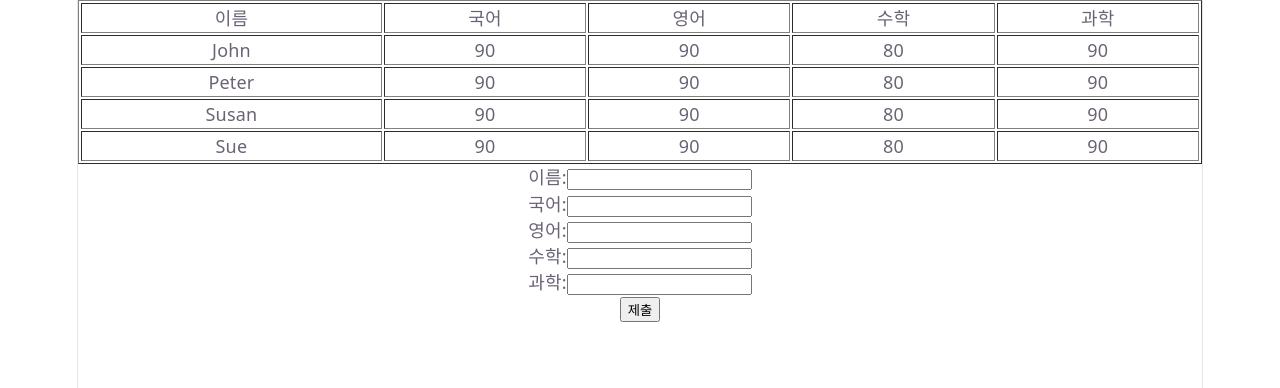
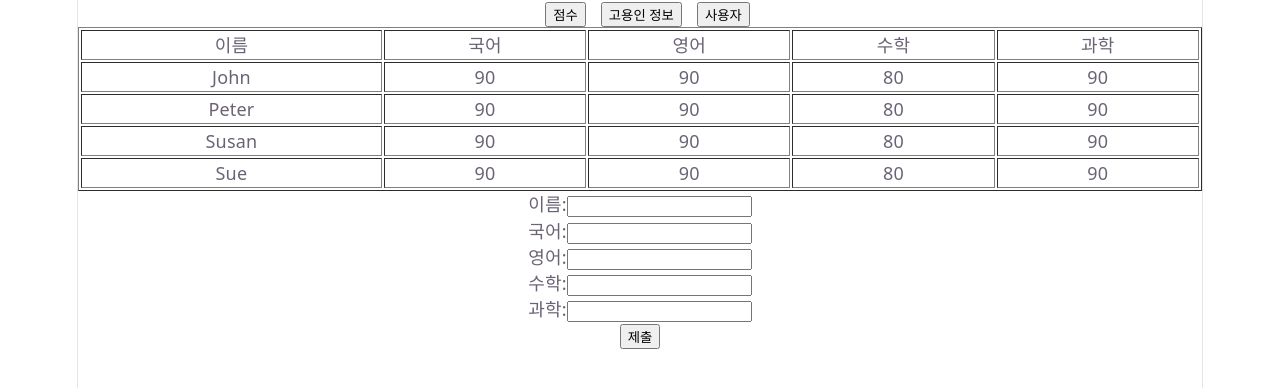
Before and after one commit to Yubeol/2026_05_13_frontend_react, a React (Vite) app: page /score in a window 1280 px wide. Shown: the top 388 px of the page. Built offline with nearby package versions, Linux system fonts and the light colour scheme.

Commit message:
HeadBar 추가

```diff
--- a/src/App.jsx
+++ b/src/App.jsx
@@ -2,6 +2,7 @@ import './App.css'
 import ScorePage from './pages/ScorePage'
 import UserPage from './pages/UserPage'
 import EmployeePage from './pages/EmployeePage'
+import HeaderBar from './components/HeaderBar'
 import { Route, Routes, BrowserRouter } from 'react-router-dom'
 
 const style = {
@@ -19,6 +20,7 @@ function App() {
 
   return (
     <BrowserRouter>
+    <HeaderBar/>
       <Routes>
         <Route path="/score" element={<ScorePage />} />
         <Route path="/user" element={<UserPage />} />
--- /dev/null
+++ b/src/components/HeaderBar.jsx
@@ -0,0 +1,14 @@
+import React from 'react'
+import { Link } from 'react-router-dom'
+
+function HeaderBar() {
+  return (
+    <div>
+      <Link style={{marginLeft:"15px"}} to="/score"><button>점수</button></Link>
+      <Link style={{marginLeft:"15px"}} to="/employee"><button>고용인 정보</button></Link>
+      <Link style={{marginLeft:"15px"}} to="/user"><button>사용자</button></Link>
+    </div>
+  )
+}
+
+export default HeaderBar
```
